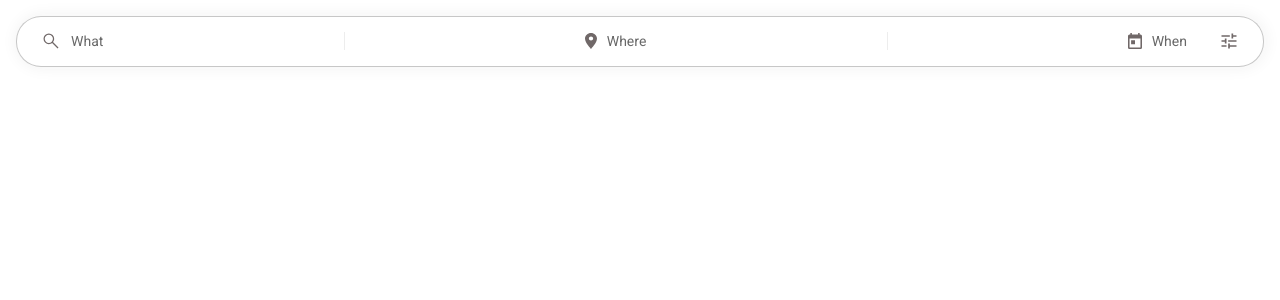
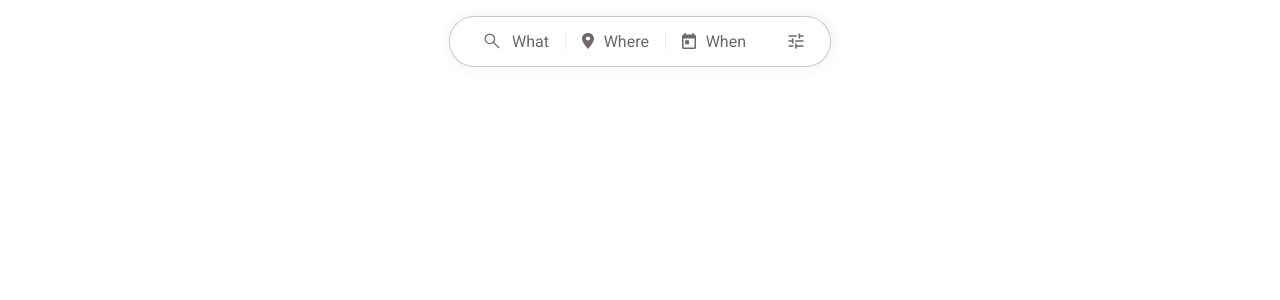
Before and after one commit to osampilona/hypen, a Next.js app: page / in a window 1280 px wide. Shown: the top 300 px of the page. Built offline with nearby package versions, Linux system fonts and the light colour scheme.

Commit message:
Small phone fixes

```diff
--- a/src/components/SearchBar/searchBar.module.scss
+++ b/src/components/SearchBar/searchBar.module.scss
@@ -5,23 +5,22 @@
   background: #fff;
   box-shadow: 1px 0px 15px 2px rgba(40, 40, 40, 0.05);
   display: flex;
-  justify-content: space-between;
   align-items: center;
-  padding: 0.78rem 1.5rem;
+  padding: 0.3rem 0.5rem;
   color: #686868;
-  gap: 2rem;
+  gap: 0.5rem;
 
   .search {
     display: flex;
     align-items: center;
-    justify-content: space-between;
+    justify-content: space-around;
     width: 100%;
   }
 
   .icon {
     display: flex;
     align-items: center;
-    gap: 10px;
+    gap: 5px;
     cursor: pointer;
     svg {
       fill: #706868;
@@ -33,9 +32,30 @@
     height: 1.125rem;
     background-color: #e9e9e9;
     opacity: 0.8;
+    margin: 5px;
+    padding-right: inherit;
   }
 
   p {
     font-size: 14px;
   }
+
+  @media (min-width: 481px) {
+    width: 23.875rem;
+    padding: 0.78rem 1.5rem;
+    gap: 2rem;
+    justify-content: space-between;
+
+    .icon {
+      gap: 10px;
+    }
+
+    .separator {
+      margin: 0;
+    }
+
+    p {
+      font-size: 16px;
+    }
+  }
 }
```
